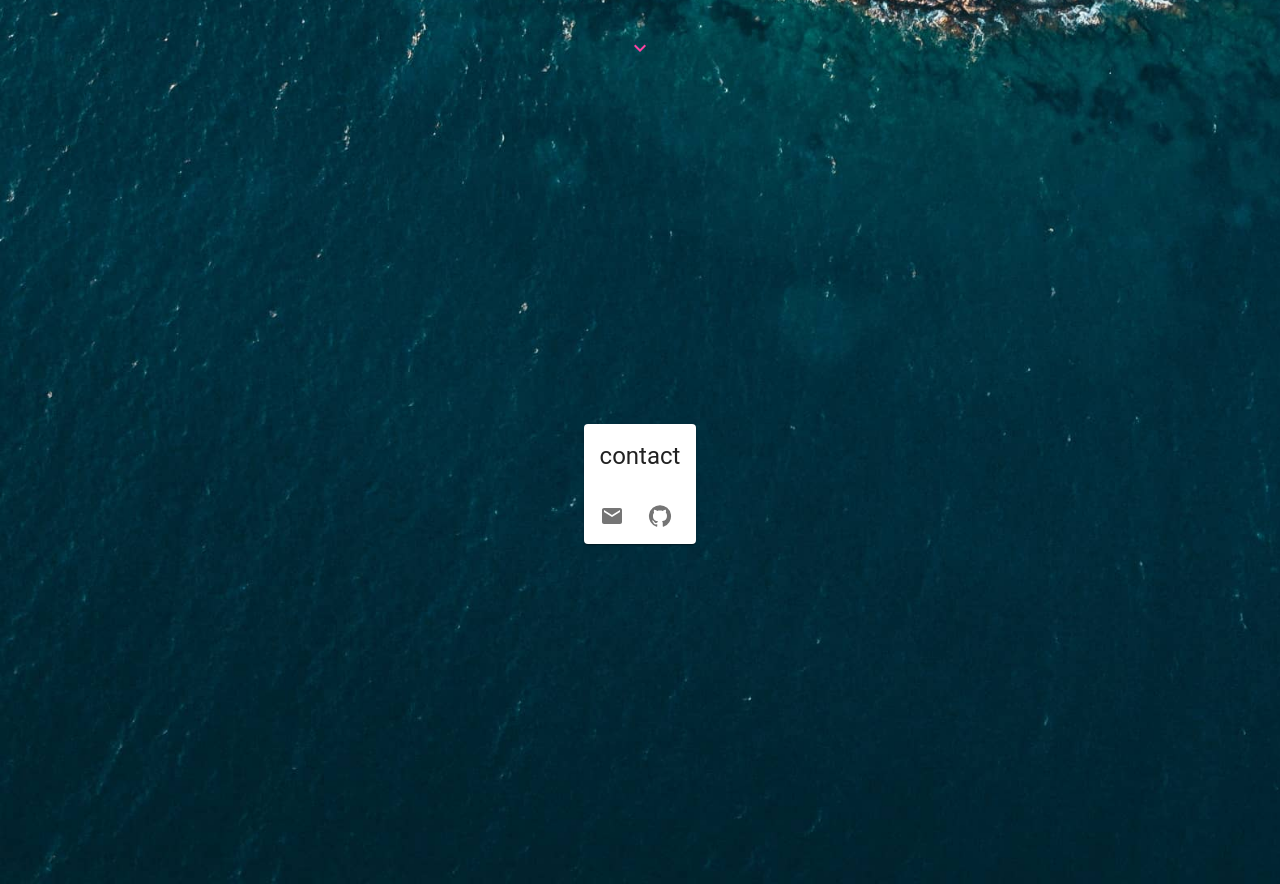
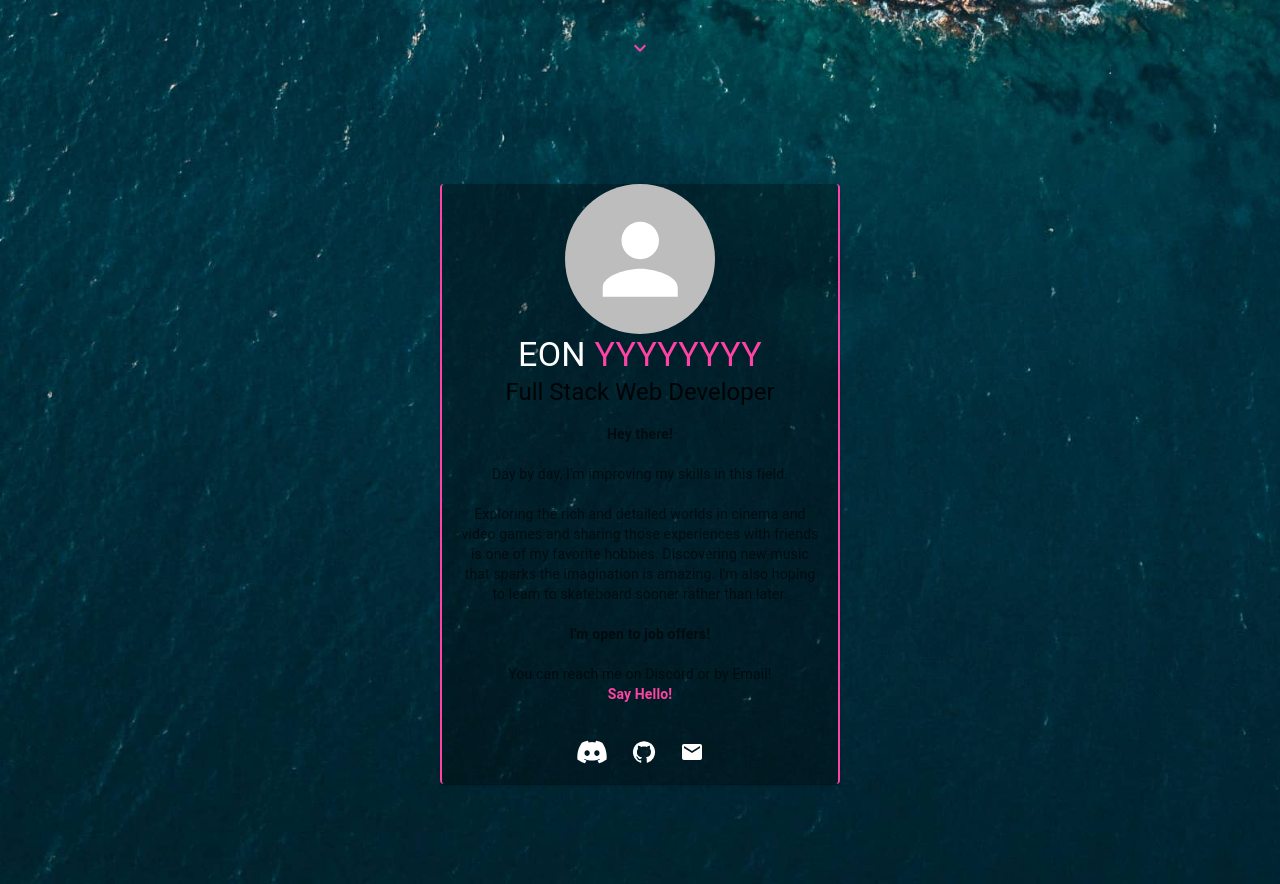
Before and after one commit to EonYY/portfolio, a Next.js app in the folder site/: page / in a window 1280 px wide. Shown: the part 1540-2424 px from the top of the page. Built offline with nearby package versions, Linux system fonts and the light colour scheme.

Commit message:
Improve contact card

```diff
--- a/site/components/Contact.js
+++ b/site/components/Contact.js
@@ -1,7 +1,10 @@
 import { makeStyles } from "@mui/styles"
-import { Card, CardHeader, CardContent, CardActions, IconButton } from "@mui/material";
+import { Card, CardHeader, CardContent, CardActions, IconButton, Avatar, Typography } from "@mui/material";
 import GitHubIcon from '@mui/icons-material/GitHub';
 import EmailIcon from '@mui/icons-material/Email';
+import { FaDiscord } from 'react-icons/fa';
+import { Collapse } from "@mui/material";
+import { useState, useEffect } from "react";
 
 const useStyles = makeStyles(() => ({
   root: {
@@ -11,30 +14,96 @@ const useStyles = makeStyles(() => ({
     alignItems: 'center',
   },
   contactCard: {
-
-  }
+    justifyContent: 'center',
+    alignItems: 'center',
+    textAlign: 'center',
+    color: '#fff',
+    width: 400,
+  },
+  icon: {
+    fontSize: '2rem',
+    color: '#fff',
+    '&:hover': {
+        color: '#ff43a4'
+   }},
+   contactLinks: {
+       justifyContent: 'center'
+   },
+   contactTitle: {
+    fontFamily: 'Nunito',
+    fontWeight: 'bold',
+    color: '#fff',
+    },
+    contactPosition: {
+        fontFamily: 'Nunito',
+        fontSize: '1.3rem',
+    },
+    textThemeColor: {
+        color: '#ff43a4',
+    },
+    contactSummary: {
+        color: '#fff',
+        fontFamily: 'Nunito',
+    },
 }));
 
 
-export default function Contact() {
+export default function Contact({ contact }) {
   const classes = useStyles();
+  const [checked, setChecked] = useState(false);
+  useEffect(() => {
+      setChecked(true);
+  }, []);
 
     return (
         <div className={classes.root}>
-          <Card className={classes.contactCard}>
-            <CardHeader
-                title='contact'
-            >
-            </CardHeader>
-            <CardActions>
+            <Collapse in={checked} { ... (checked ? { timeout: 1000 } : {})}>
+                <Card className={classes.contactCard} sx={{
+                    maxWidth: 500,
+                    background: 'rgba(0, 0, 0, 0.3)',
+                    margin: '50px',
+                    borderLeft: 2,
+                    borderRight: 2,
+                    borderColor: '#ff43a4',
+                    }}>
+                    <Avatar sx={{
+                        width: 150,
+                        height: 150,
+                        margin: 'auto',
+                        }} />
+
+                    <Typography variant='h4' component='div' className={classes.contactTitle}>
+                        EON <span className={classes.textThemeColor}>YYYYYYYY</span>
+                    </Typography>
+                    <Typography variant='h5' component='div' className={classes.contactPosition}>
+                        Full Stack Web Developer
+                    </Typography>
+
+                    <CardContent>
+                        <Typography variant='body2' color='text.secondary' className={classes.contactSummary}>
+                            <strong>Hey there!</strong><br /><br />
+                            Day by day, I'm improving my skills in this field.<br /><br />
+                            Exploring the rich and detailed worlds in cinema and video games and sharing those experiences with friends is one of my favorite hobbies.
+                            Discovering new music that sparks the imagination is amazing. I'm also hoping to learn to skateboard sooner rather than later.<br /><br />
+                            <strong>I'm open to job offers!</strong><br /><br />
+                            You can reach me on Discord or by Email!<br />
+                            <strong><span className={classes.textThemeColor}>Say Hello!</span></strong>
+                        </Typography>
+                    </CardContent>
+
+                    <CardActions className={classes.contactLinks}>
                         <IconButton>
-                    <EmailIcon className={classes.icon} href="#"/>
+                            <FaDiscord className={classes.icon} href="#" target="_blank"/>
                         </IconButton>
                         <IconButton>
-                    <GitHubIcon className={classes.icon} href="https://github.com/EonYY"/>
+                            <GitHubIcon className={classes.icon} href="https://github.com/EonYY" target="_blank" />
+                        </IconButton>
+                        <IconButton>
+                            <EmailIcon className={classes.icon} href="#" target="_blank"/>
                         </IconButton>
                     </CardActions>
                 </Card>
+            </Collapse>
         </div>
             )
         }
--- a/site/components/Header.js
+++ b/site/components/Header.js
@@ -5,6 +5,7 @@ import KeyboardArrowDownIcon from '@mui/icons-material/KeyboardArrowDown';
 import { useState, useEffect } from "react";
 import GitHubIcon from '@mui/icons-material/GitHub';
 import EmailIcon from '@mui/icons-material/Email';
+import { FaDiscord } from 'react-icons/fa';
 
 
 
@@ -65,10 +66,13 @@ const useStyles = makeStyles(() => ({
                         Eon<span className={classes.textThemeColor}>YY</span>
                     </h1>
                     <IconButton>
-                        <EmailIcon className={classes.icon} href="#"/>
+                        <FaDiscord className={classes.icon} href="#" target="_blank"/>
                     </IconButton>
                     <IconButton>
-                        <GitHubIcon className={classes.icon} href="https://github.com/EonYY"/>
+                        <GitHubIcon className={classes.icon} href="https://github.com/EonYY" target="_blank"/>
+                    </IconButton>
+                    <IconButton>
+                        <EmailIcon className={classes.icon} href="#" target="_blank"/>
                     </IconButton>
                 </Toolbar>
             </AppBar>
--- a/site/components/ProjectCard.js
+++ b/site/components/ProjectCard.js
@@ -10,8 +10,6 @@ import GitHubIcon from '@mui/icons-material/GitHub';
 import LanguageIcon from '@mui/icons-material/Language';
 import Chip from '@mui/material/Chip';
 import Stack from '@mui/material/Stack';
-import { Divider } from '@mui/material';
-
 
 
 const useStyles = makeStyles(() => ({
@@ -61,11 +59,9 @@ export default function ProjectCard({ project, checked }) {
             {project.title}
           </Typography>
 
-          <Divider style={{width:'100%'}} />
           <Stack direction="row" spacing={2}>
           {project.tools.map((project) => (
-          <Chip
-          sx={{
+          <Chip sx={{
             borderColor: 'rgba(25, 118, 210, 0.5)',
             borderWidth: 2,
             marginBottom: 1,
@@ -81,10 +77,10 @@ export default function ProjectCard({ project, checked }) {
           </Typography>
         </CardContent>
         <CardActions>
-          <Button variant='filled' size='large' startIcon={<LanguageIcon />} className={classes.projectCardButton} href={project.website}>
+          <Button variant='filled' size='large' startIcon={<LanguageIcon />} className={classes.projectCardButton} href={project.website} target="_blank">
               Website
           </Button>
-          {project.hasOwnProperty('github') ? <Button variant='filled' size='large' startIcon={<GitHubIcon />} className={classes.projectCardButton} href={project.github}>
+          {project.hasOwnProperty('github') ? <Button variant='filled' size='large' startIcon={<GitHubIcon />} className={classes.projectCardButton} href={project.github} target="_blank">
               GitHub
           </Button> : []}
         </CardActions>
--- a/site/package.json
+++ b/site/package.json
@@ -17,6 +17,7 @@
     "next": "11.1.2",
     "react": "17.0.2",
     "react-dom": "17.0.2",
+    "react-icons": "^4.2.0",
     "react-scroll": "^1.8.4"
   },
   "devDependencies": {
--- a/site/public/ProjectData.js
+++ b/site/public/ProjectData.js
@@ -12,7 +12,7 @@ const projects = [
         title: 'QUESTS',
         summary: 'An upcoming project. Currently being developed from the ground up using React and MUI, as well as Firebase.',
         website: "#",
-        github: "#",
+        github: "https://github.com/EonYY/quests",
         tools: ['React', 'MUI', 'Next.js', 'Firebase', 'CSS'],
         imageURL: "/new-project.png",
         imageAlt: 'Coming Soon',
```
Also changed, not shown: 1 other file (tests, documents, lock files or other folders). Lines whose indentation alone changed are shown as unchanged.
